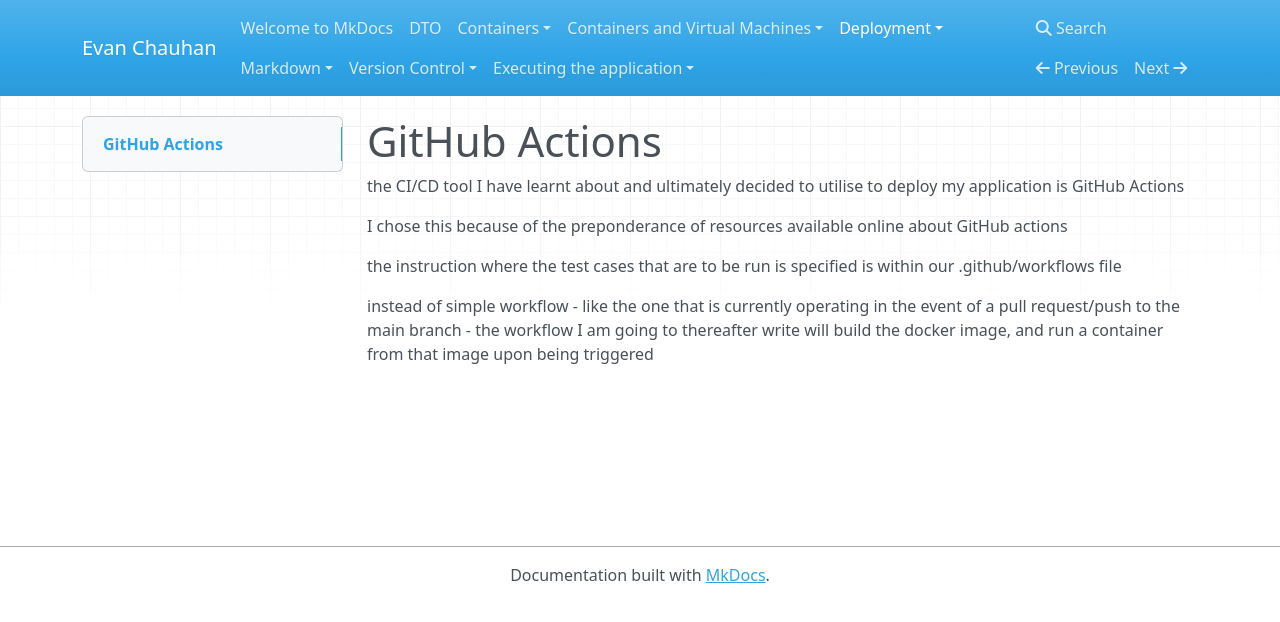
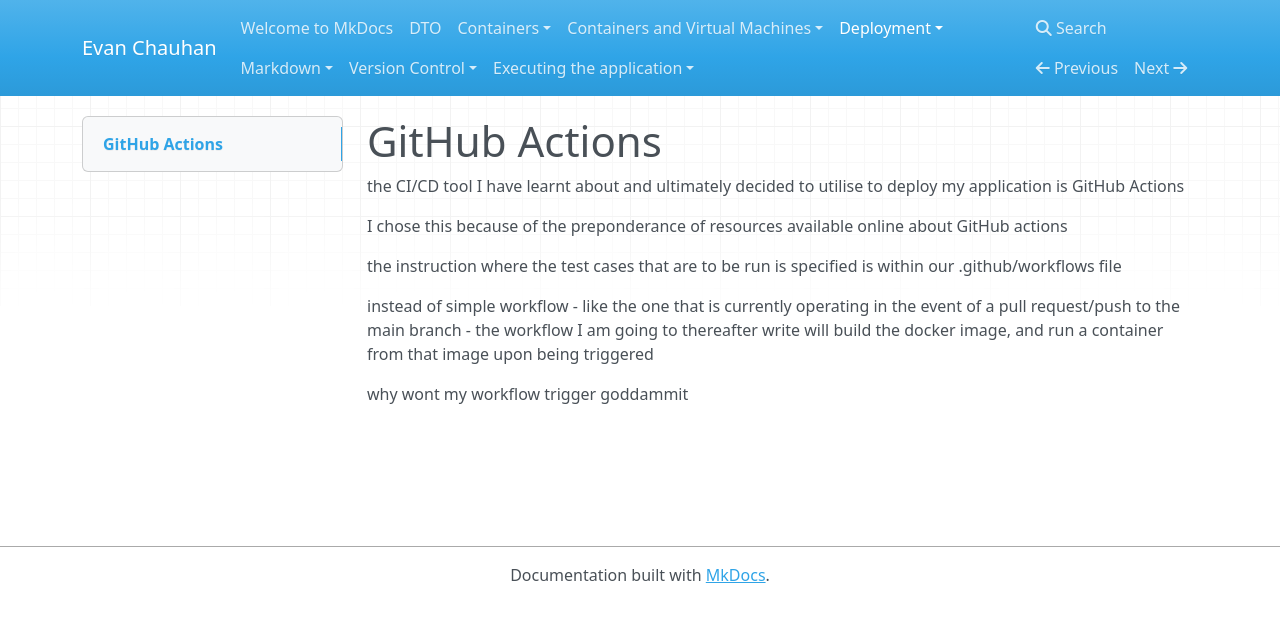
Before and after one commit to EvanChauhan/mydocs-site, an MkDocs documentation site: the page built from docs/Deployment/Continuous Integration Continuous Deployment CI/GitHub Actions.md, in a window 1280 px wide. Shown: the top 622 px of the page. Built offline with MkDocs 1.6.1, drawn with Linux system fonts in a browser that asks for light colours; nearby versions of some CDN libraries.

Commit message:
arghh my workflow is not triggering *sigh*

```diff
--- a/docs/Deployment/Continuous Integration Continuous Deployment CI/GitHub Actions.md
+++ b/docs/Deployment/Continuous Integration Continuous Deployment CI/GitHub Actions.md
@@ -7,3 +7,5 @@ I chose this because of the preponderance of resources available online about Gi
 the instruction where the test cases that are to be run is specified is within our .github/workflows file
 
 instead of simple workflow - like the one that is currently operating in the event of a pull request/push to the main branch - the workflow I am going to thereafter write will build the docker image, and run a container from that image upon being triggered
+
+why wont my workflow trigger goddammit
```
